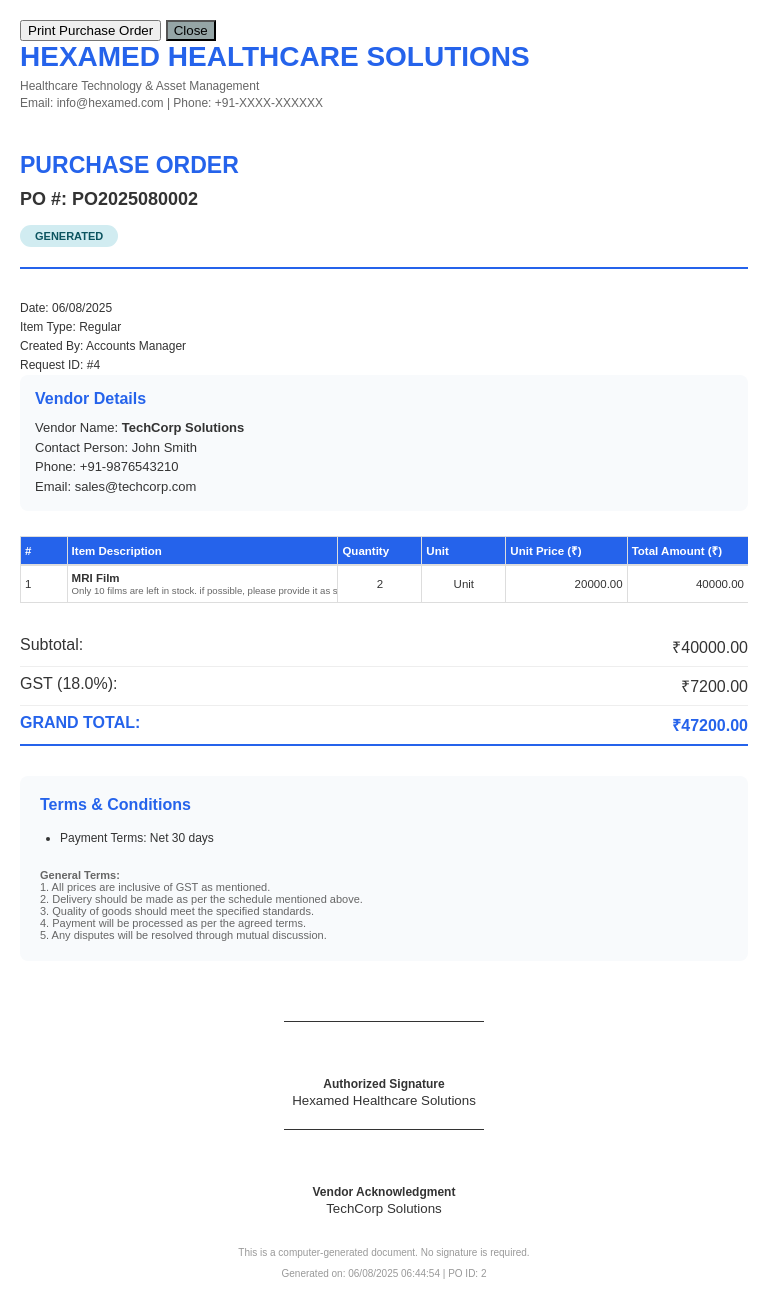
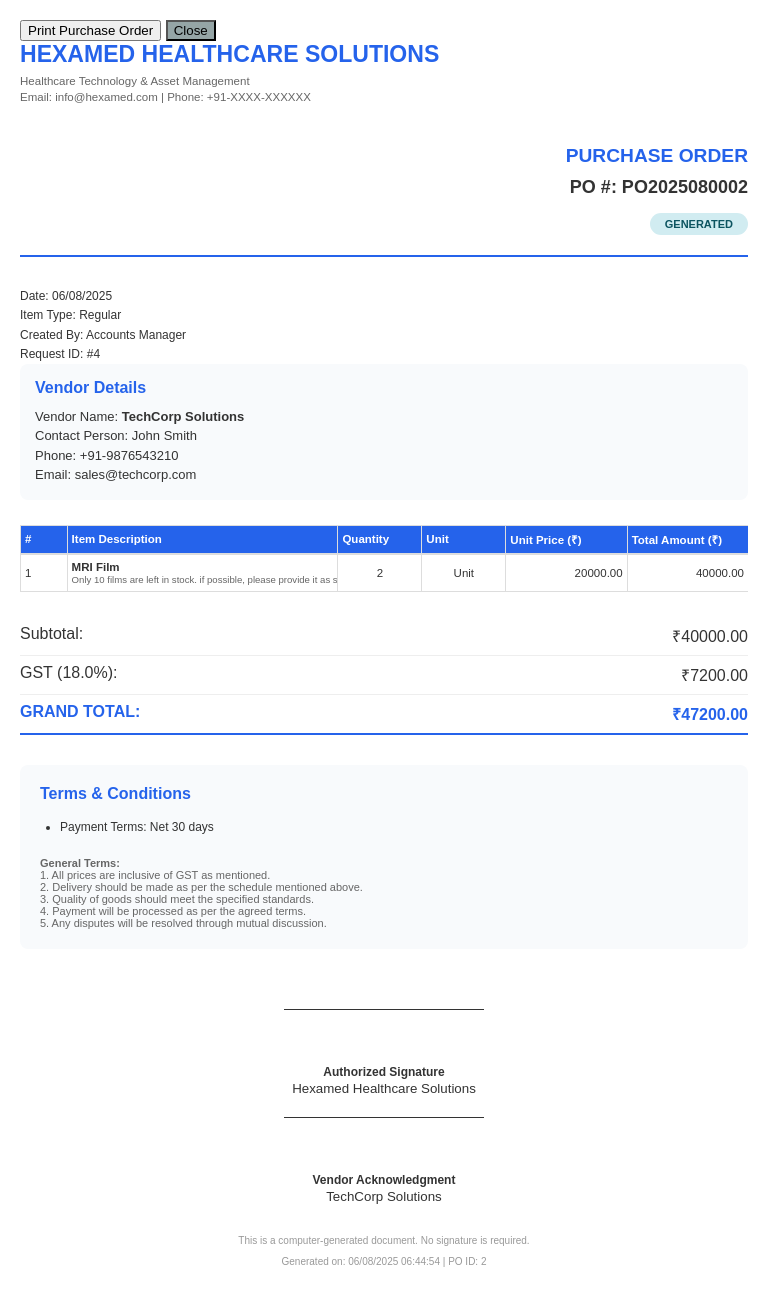
Before and after one commit to amaan1133/heeeeeeeeeeeeeeeeeeeeeeeexxxxxxxxxxaaaaaa, a Flask app: page /purchase-order/2/print in a window 768 px wide. After the commit the page ends 1267 px from the top, so only its background shows below. Run offline with Flask 3, Linux system fonts and the light colour scheme; a user stored in the database is signed in; data comes from the database, SQL or seed files in the repository; some libraries are stand-ins or nearby versions.

Commit message:
Assistant checkpoint: Fix header responsive design and overflow issues
Assistant generated file changes:
- templates/print_purchase_order.html: Fix header section responsive design and layout issues, Fix PO title responsive sizing, Fix body container responsive design

---

User prompt:

im am saying in the main home page the header isnt good content goes outside screen in laptop and desktop fix it asap jaldi

Replit-Commit-Author: Assistant
Replit-Commit-Session-Id: fae69d76-9f07-47ed-89cd-6f52abf020d2

```diff
--- a/templates/print_purchase_order.html
+++ b/templates/print_purchase_order.html
@@ -12,63 +12,108 @@
 
         body {
             font-family: Arial, sans-serif;
-            margin: 20px;
             color: #333;
             max-width: 1200px;
             margin: 0 auto;
-            padding: 20px;
+            padding: 10px;
+            overflow-x: hidden;
+        }
+
+        @media (min-width: 768px) {
+            body {
+                padding: 20px;
+            }
+        }
+
+        @media (min-width: 1200px) {
+            body {
+                max-width: 1000px;
+            }
         }
 
         .header {
-            display: grid;
-            grid-template-columns: 1fr auto;
+            display: flex;
+            flex-wrap: wrap;
+            justify-content: space-between;
+            align-items: flex-start;
             gap: 20px;
             margin-bottom: 30px;
             padding-bottom: 20px;
             border-bottom: 2px solid #2563eb;
-            align-items: start;
+        }
+
+        @media (max-width: 992px) {
+            .header {
+                flex-direction: column;
+                align-items: flex-start;
+            }
+
+            .po-info {
+                align-self: flex-end;
+                text-align: right;
+            }
         }
 
         @media (max-width: 768px) {
             .header {
-                grid-template-columns: 1fr;
-                text-align: left;
+                flex-direction: column;
+                align-items: stretch;
             }
 
             .po-info {
-                text-align: left !important;
+                align-self: stretch;
+                text-align: left;
                 margin-top: 20px;
             }
         }
 
         .company-info {
-            min-width: 0; /* Allow shrinking */
+            flex: 1;
+            min-width: 0;
+            max-width: 60%;
+        }
+
+        @media (max-width: 992px) {
+            .company-info {
+                max-width: 100%;
+            }
         }
 
         .company-name {
-            font-size: clamp(20px, 4vw, 28px);
+            font-size: clamp(18px, 3vw, 24px);
             font-weight: bold;
             color: #2563eb;
             margin-bottom: 5px;
+            word-wrap: break-word;
         }
 
         .company-details {
-            font-size: clamp(10px, 2vw, 12px);
+            font-size: clamp(10px, 1.5vw, 12px);
             color: #666;
             line-height: 1.4;
+            word-wrap: break-word;
         }
 
         .po-info {
+            flex-shrink: 0;
             text-align: right;
             min-width: 200px;
-            max-width: 250px;
+            max-width: 35%;
+        }
+
+        @media (max-width: 992px) {
+            .po-info {
+                max-width: 100%;
+                min-width: auto;
+            }
         }
 
         .po-title {
-            font-size: clamp(18px, 3vw, 24px);
+            font-size: clamp(16px, 2.5vw, 22px);
             font-weight: bold;
             color: #2563eb;
             margin-bottom: 10px;
+            word-wrap: break-word;m: 10px;
         }
 
         .po-number {
```
